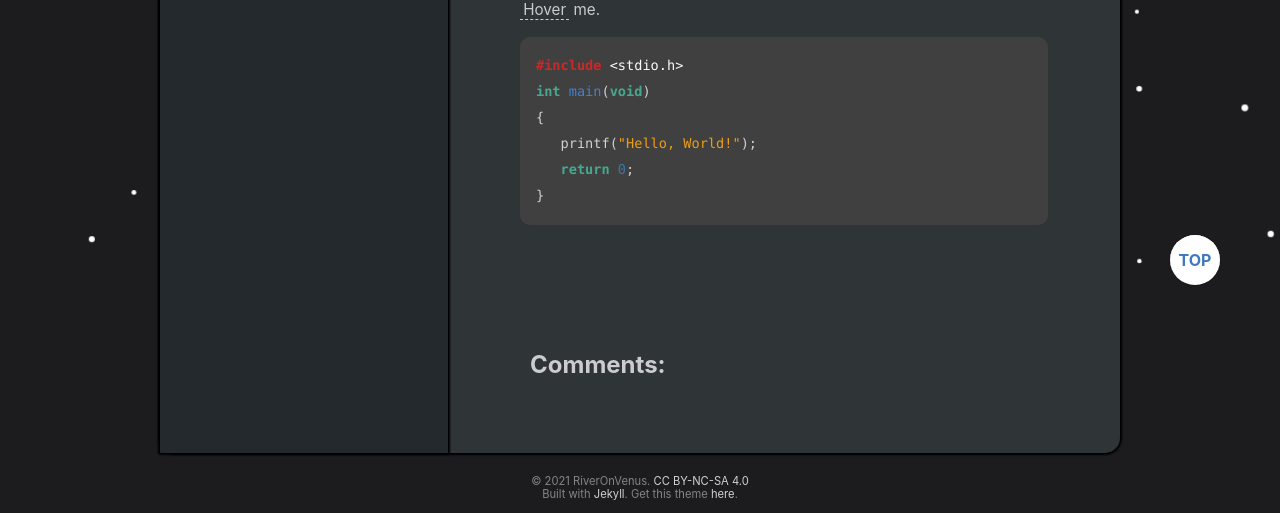
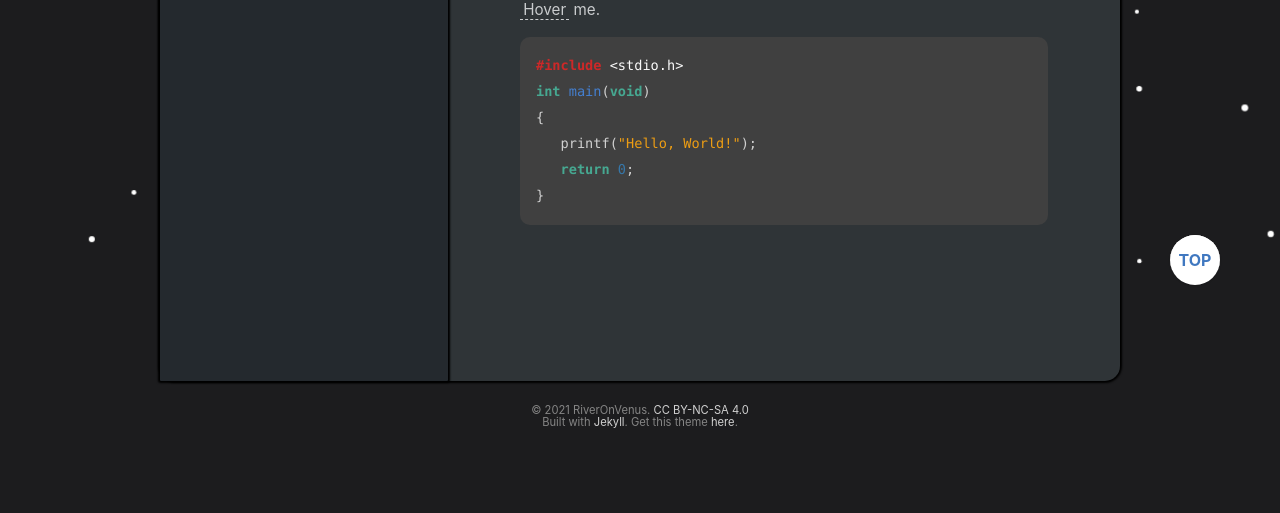
Before and after one commit to RiverOnVenus/blog, a Jekyll site: the page built from _posts/2021-04-23-hello-world.md, in a window 1280 px wide. Shown: the part 605-1118 px from the top of the page. Built offline with Jekyll 4.4.1, drawn with Linux system fonts in a browser that asks for light colours; comment, search, counter and statistics services are not loaded; after the commit the page ends 1047 px from its top, so only the background shows below that.

Commit message:
add zh-cn for cusdis

```diff
--- a/_includes/cusdis.html
+++ b/_includes/cusdis.html
@@ -1,7 +1,5 @@
 {% if site.cusdis.app_id and page.comments != false %}
 
-<h2>Comments:</h>
-</p>
 <div id="cusdis_thread"
   data-host="https://cusdis.com"
   data-app-id="{{ site.cusdis.app_id }}"
@@ -10,6 +8,7 @@
   data-page-title="{{ page.title }}"
   data-theme="dark"
 ></div>
+<script defer src="https://cusdis.com/js/widget/lang/zh-cn.js"></script>
 <script async defer src="https://cusdis.com/js/cusdis.es.js"></script>
 
 {% endif %}
```
